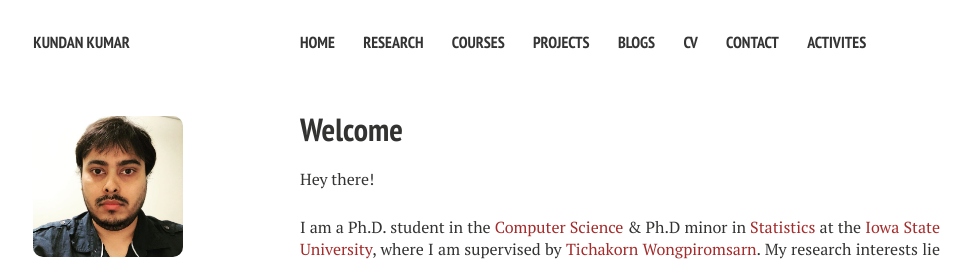
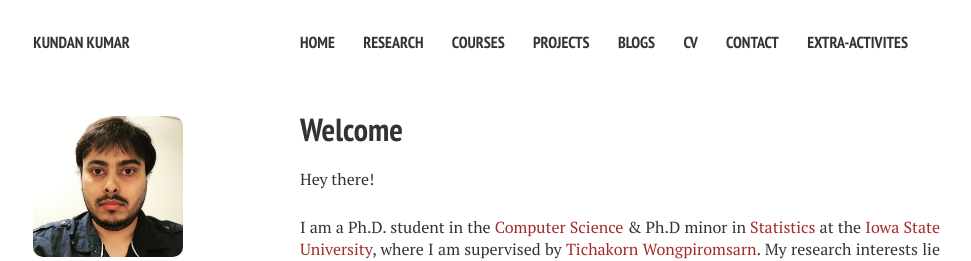
Before and after one commit to kundan7kumar/kundan7kumar.github.io, a Jekyll site: the page built from index.md, in a window 1280 px wide. Shown: the top 261 px of the page, without its empty margins (20-991 px from the left). Built offline with Jekyll 4.4.1, drawn with Linux system fonts in a browser that asks for light colours; nearby versions of some CDN libraries.

Commit message:
Update navigation.yml

```diff
--- a/_data/navigation.yml
+++ b/_data/navigation.yml
@@ -21,6 +21,5 @@
 - title: Contact
   url: /contact/
 
-
-- title: Activites
+- title: Extra-Activites
   url: /travel/
```
